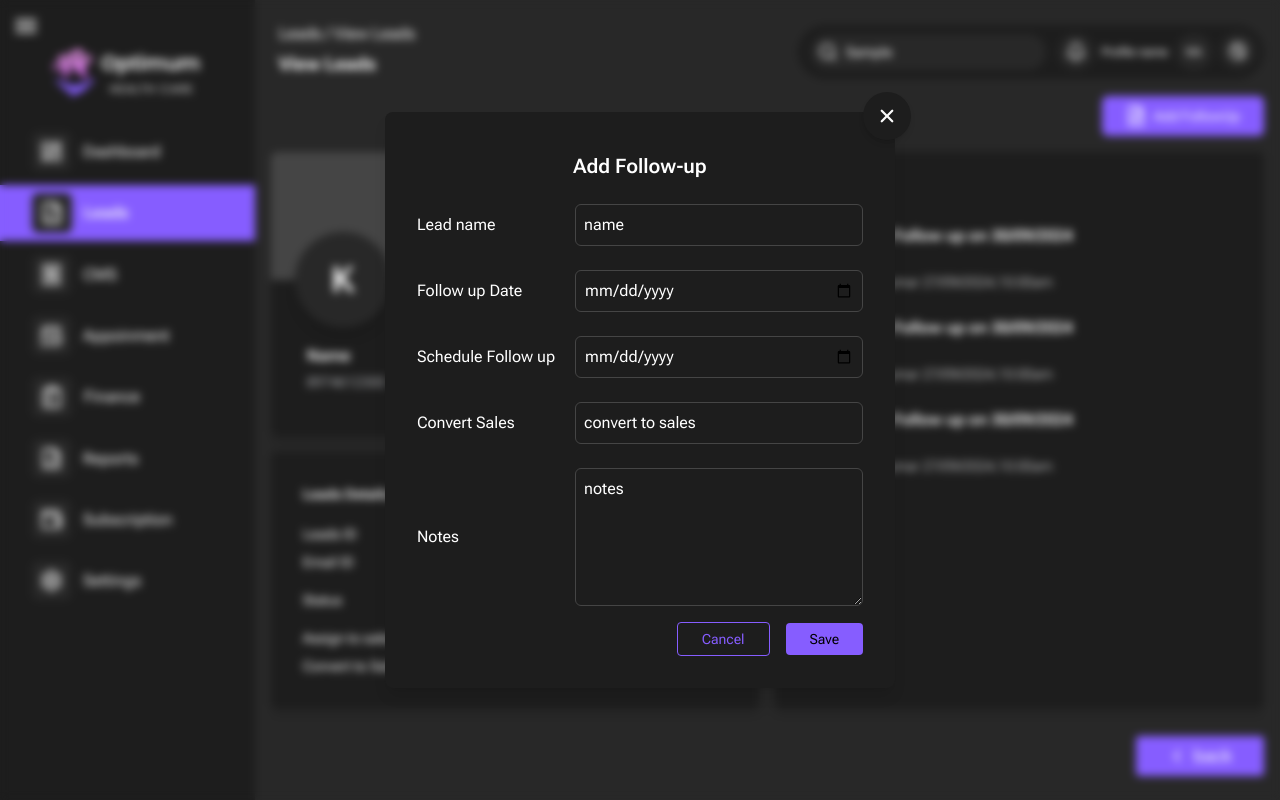
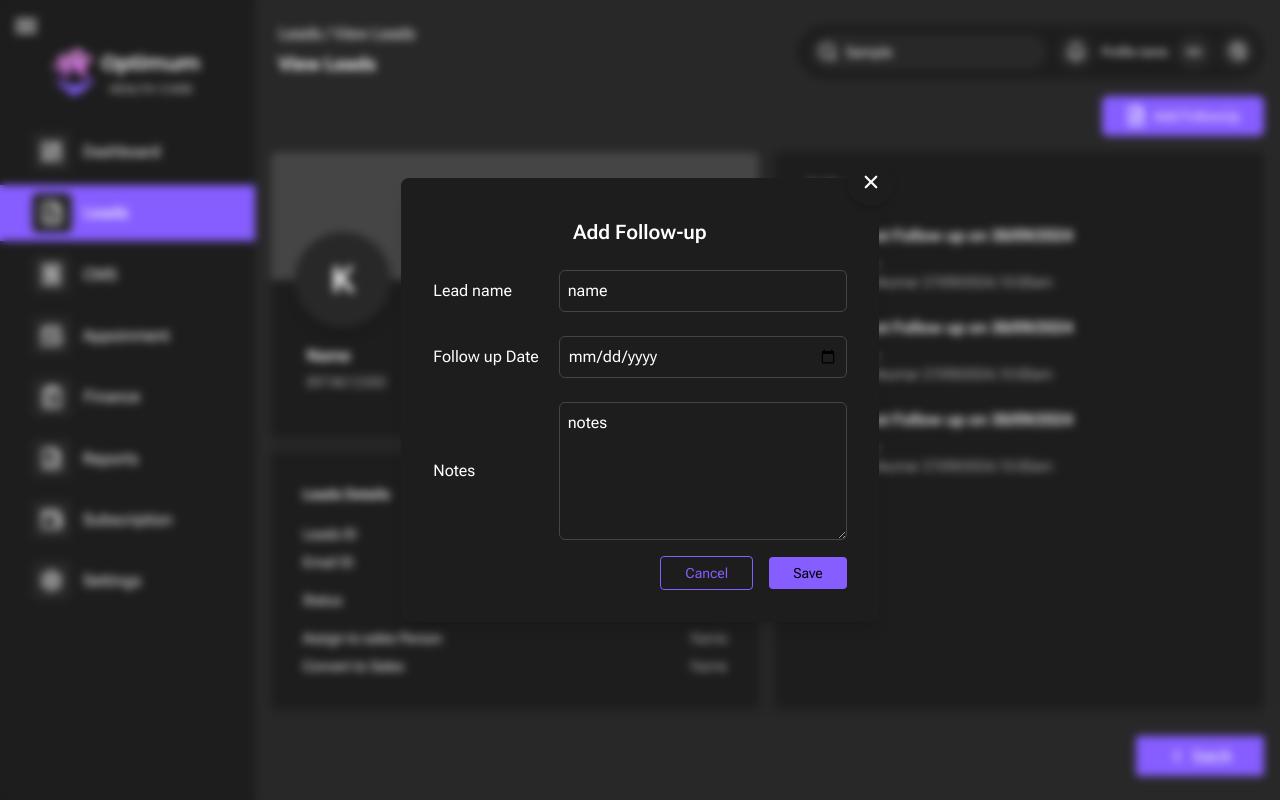
Before and after one commit to Vishvanath2005/Optimum-HealthCare, a React (Vite) app: page /leads/viewleads in a window 1280 px wide. Both pictures are taken after typing "Sample" into the empty fields and a click on the button "Add FollowUp". Built offline with nearby package versions, Linux system fonts and the light colour scheme.

Commit message:
updated add followups

```diff
--- a/src/pages/leads/leads/AddFollowUp.jsx
+++ b/src/pages/leads/leads/AddFollowUp.jsx
@@ -36,7 +36,7 @@
               />
             </div>
 
-            <div className="flex col-span-2 gap-5 justify-between items-center ">
+            {/* <div className="flex col-span-2 gap-5 justify-between items-center ">
               <label className="">Schedule Follow up</label>
               <input
                 type="date"
@@ -51,7 +51,7 @@
                 placeholder="convert to sales"
                 className="p-2 rounded-md w-72 bg-transparent border border-[#454545] dark:placeholder:text-white placeholder:text-black"
               />
-            </div>
+            </div> */}
             <div className="flex col-span-2 gap-5 justify-between items-center">
               <label className="">Notes</label>
               <textarea
```
